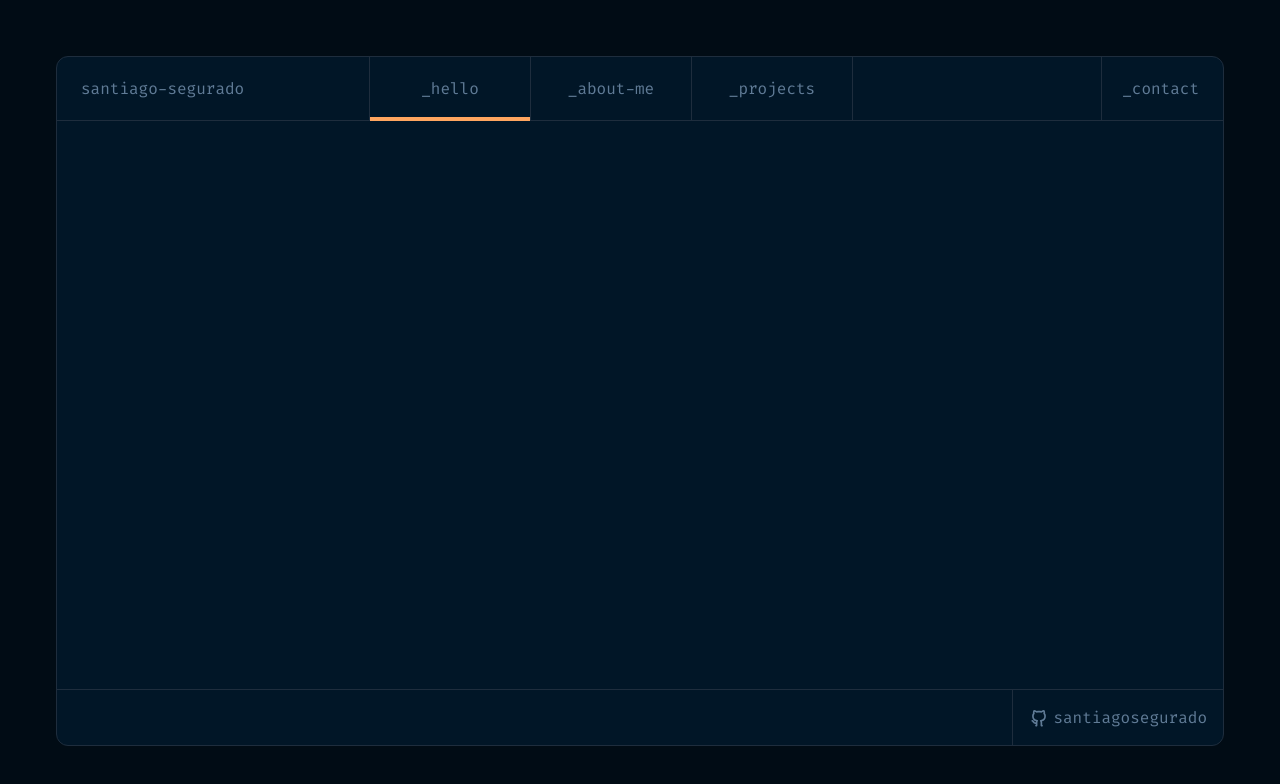
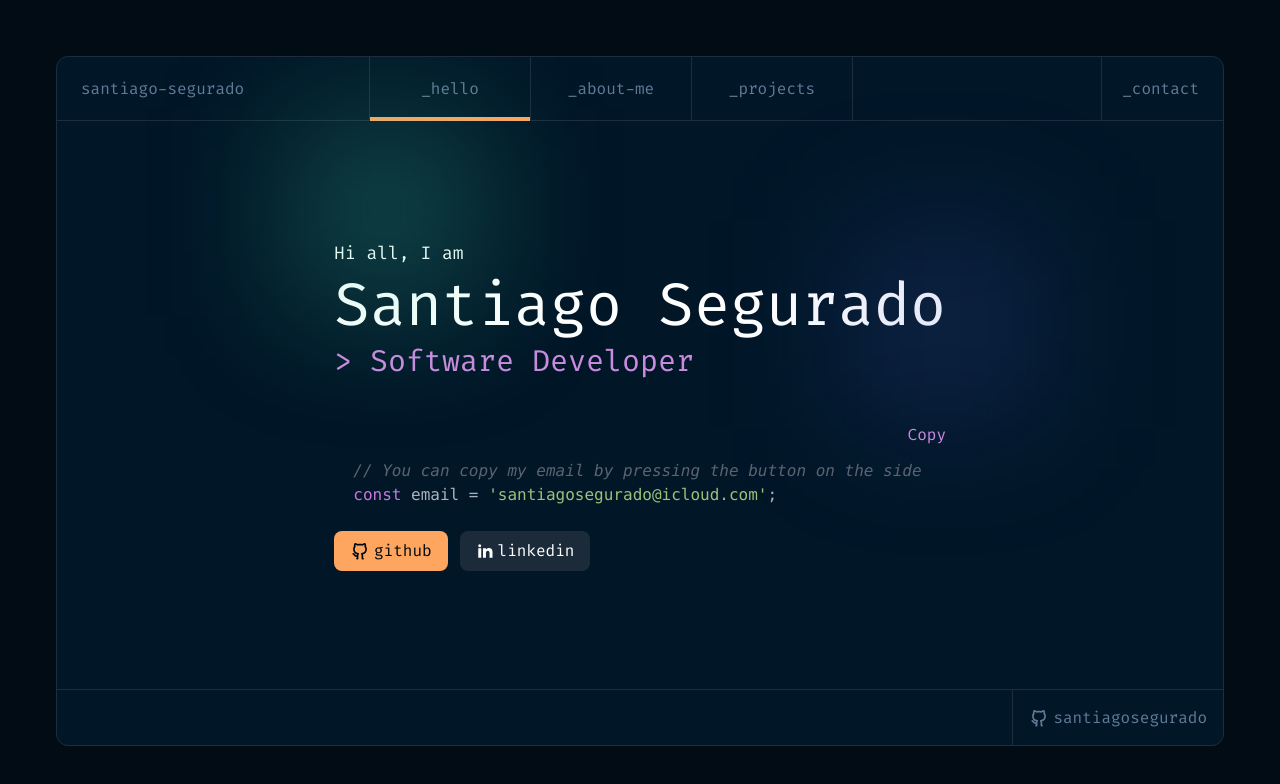
Before and after one commit to santiagosegurado/portfolio-v3, a Next.js app: page / in a window 1280 px wide. Shown: the top 784 px of the page. Built offline with nearby package versions, Linux system fonts and the light colour scheme.

Commit message:
Add personal introduction section with email copy feature and social links

```diff
--- a/src/app/page.tsx
+++ b/src/app/page.tsx
@@ -1,3 +1,103 @@
+"use client";
+import Image from "next/image";
+import { useState } from "react";
+import SyntaxHighlighter from "react-syntax-highlighter";
+import { atomOneDark } from "react-syntax-highlighter/dist/esm/styles/hljs";
+import Button from "./components/ui/Button";
+import Link from "next/link";
+import GitHubIcon from "./components/icons/GitHubIcon";
+
 export default function Home() {
-  return <main></main>;
+  const [isCopy, setIsCopy] = useState(false);
+
+  const customStyle = {
+    background: "none",
+    padding: "0",
+  };
+
+  const code = `
+  // You can copy my email by pressing the button on the side
+  const email = 'santiagosegurado@icloud.com';
+  `;
+
+  const handleCopy = () => {
+    navigator.clipboard.writeText("santiagosegurado@icloud.com");
+    setIsCopy(true);
+    setTimeout(() => {
+      setIsCopy(false);
+    }, 3000);
+  };
+
+  return (
+    <main className="w-full flex items-center justify-center gap-10 relative">
+      <div className="absolute bottom-64 left-56 w-52 h-52 bg-[#43d9ac37] blur-3xl"></div>
+      <div className="absolute bottom-36 right-44 w-52 h-52 bg-[#4d5cce29] blur-3xl"></div>
+      <section className="flex flex-col gap-10 max-w-full p-4 lg:p-0">
+        <div className="flex flex-col gap-2">
+          <span className="text-secondaryWhite text-lg">Hi all, I am</span>
+          <span className="text-secondaryWhite text-6xl">
+            Santiago Segurado
+          </span>
+          <span className="text-accentViolet text-xl lg:text-3xl">
+            {" "}
+            &gt; Software Developer
+          </span>
+        </div>
+        <div>
+          <div className="relative mt-4">
+            <SyntaxHighlighter
+              language="javascript"
+              style={atomOneDark}
+              customStyle={customStyle}
+            >
+              {code}
+            </SyntaxHighlighter>
+            <button
+              onClick={handleCopy}
+              className="text-accentViolet absolute -top-3 right-0"
+            >
+              {isCopy ? (
+                <Image
+                  src={"/checkline.svg"}
+                  alt="check icon"
+                  width={25}
+                  height={25}
+                />
+              ) : (
+                <span>Copy</span>
+              )}
+            </button>
+          </div>
+          <div className="flex flex-row gap-3">
+            <Button style="primary">
+              <GitHubIcon className="w-5 h-5"/>
+              <Link
+                href={"https://github.com/santiagosegurado"}
+                target="_blank"
+                rel="noopener noreferrer"
+              >
+                github
+              </Link>
+            </Button>
+            <Button>
+              <Image
+                src={"/linkedin.svg"}
+                alt="check icon"
+                width={18}
+                height={18}
+                className="fill-secondaryWhite"
+              />
+              <Link
+                href={"https://www.linkedin.com/in/santiago-segurado-frontend/"}
+                target="_blank"
+                rel="noopener noreferrer"
+              >
+                linkedin
+              </Link>
+            </Button>
+          </div>
+        </div>
+      </section>
+    </main>
+  );
 }
```
